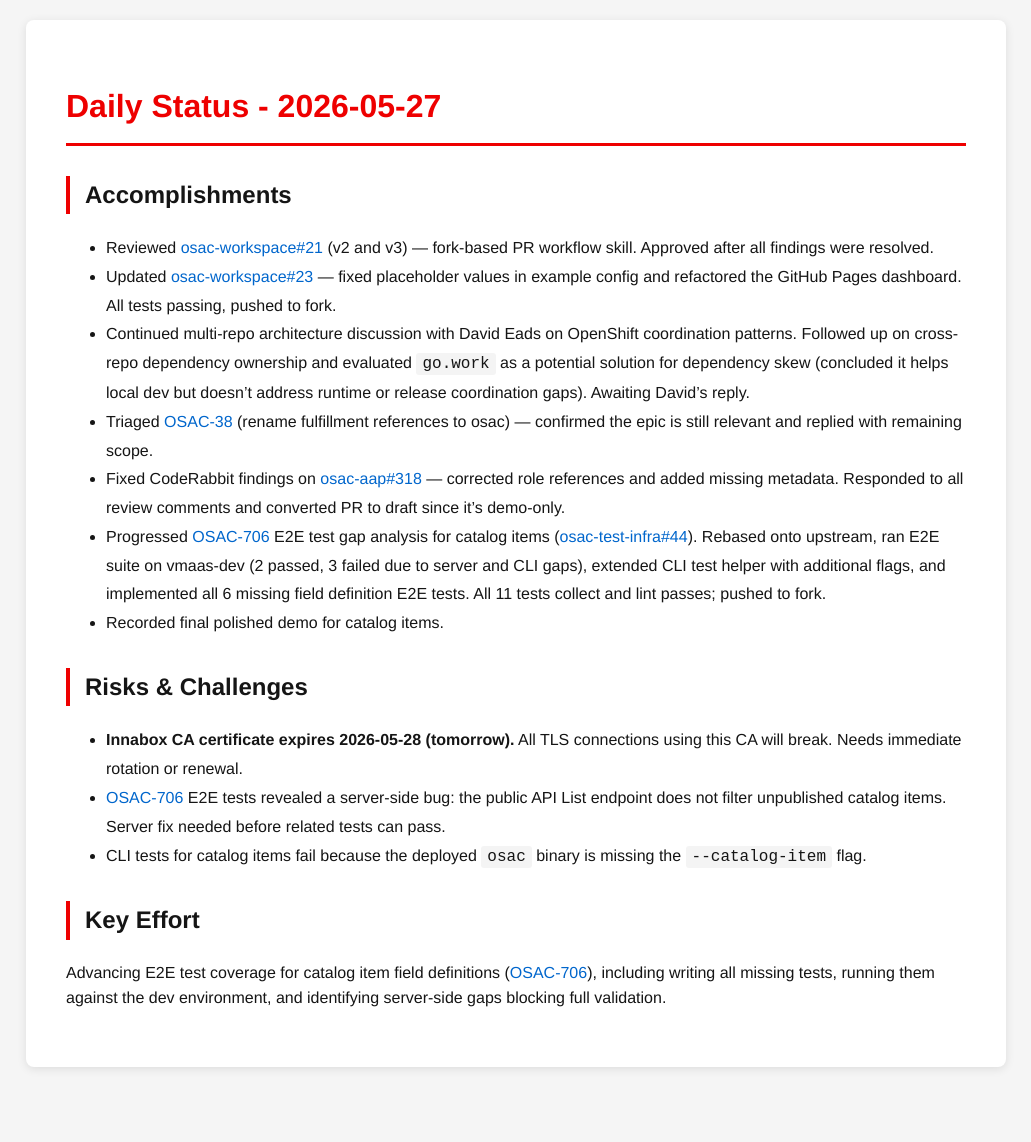
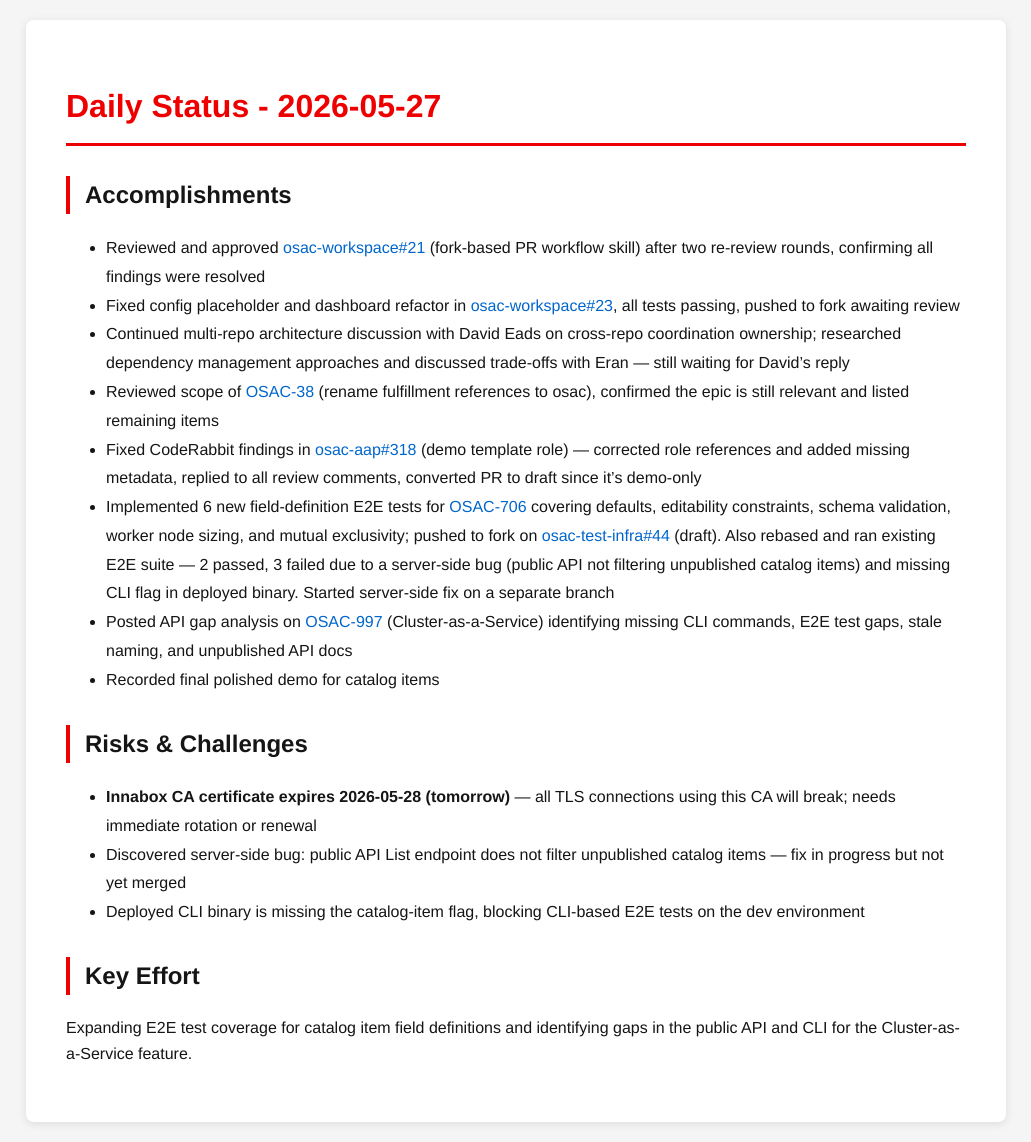
Before and after one commit to tzvatot/daily-status, a Jekyll site: the page built from 2026-05-27.md, in a window 1280 px wide. Shown: the whole page, without its empty margins (124-1155 px from the left). Built offline with Jekyll 4.4.1, drawn with Linux system fonts in a browser that asks for light colours; before the commit the page ends 1087 px from its top, so only the background shows below that.

Commit message:
Daily status update - 2026-05-27

```diff
--- a/2026-05-27.md
+++ b/2026-05-27.md
@@ -7,18 +7,19 @@
 # Daily Status - 2026-05-27
 
 ## Accomplishments
-- Reviewed [osac-workspace#21](https://github.com/osac-project/osac-workspace/pull/21) (v2 and v3) — fork-based PR workflow skill. Approved after all findings were resolved.
-- Updated [osac-workspace#23](https://github.com/osac-project/osac-workspace/pull/23) — fixed placeholder values in example config and refactored the GitHub Pages dashboard. All tests passing, pushed to fork.
-- Continued multi-repo architecture discussion with David Eads on OpenShift coordination patterns. Followed up on cross-repo dependency ownership and evaluated `go.work` as a potential solution for dependency skew (concluded it helps local dev but doesn't address runtime or release coordination gaps). Awaiting David's reply.
-- Triaged [OSAC-38](https://redhat.atlassian.net/browse/OSAC-38) (rename fulfillment references to osac) — confirmed the epic is still relevant and replied with remaining scope.
-- Fixed CodeRabbit findings on [osac-aap#318](https://github.com/osac-project/osac-aap/pull/318) — corrected role references and added missing metadata. Responded to all review comments and converted PR to draft since it's demo-only.
-- Progressed [OSAC-706](https://redhat.atlassian.net/browse/OSAC-706) E2E test gap analysis for catalog items ([osac-test-infra#44](https://github.com/osac-project/osac-test-infra/pull/44)). Rebased onto upstream, ran E2E suite on vmaas-dev (2 passed, 3 failed due to server and CLI gaps), extended CLI test helper with additional flags, and implemented all 6 missing field definition E2E tests. All 11 tests collect and lint passes; pushed to fork.
-- Recorded final polished demo for catalog items.
+- Reviewed and approved [osac-workspace#21](https://github.com/osac-project/osac-workspace/pull/21) (fork-based PR workflow skill) after two re-review rounds, confirming all findings were resolved
+- Fixed config placeholder and dashboard refactor in [osac-workspace#23](https://github.com/osac-project/osac-workspace/pull/23), all tests passing, pushed to fork awaiting review
+- Continued multi-repo architecture discussion with David Eads on cross-repo coordination ownership; researched dependency management approaches and discussed trade-offs with Eran — still waiting for David's reply
+- Reviewed scope of [OSAC-38](https://redhat.atlassian.net/browse/OSAC-38) (rename fulfillment references to osac), confirmed the epic is still relevant and listed remaining items
+- Fixed CodeRabbit findings in [osac-aap#318](https://github.com/osac-project/osac-aap/pull/318) (demo template role) — corrected role references and added missing metadata, replied to all review comments, converted PR to draft since it's demo-only
+- Implemented 6 new field-definition E2E tests for [OSAC-706](https://redhat.atlassian.net/browse/OSAC-706) covering defaults, editability constraints, schema validation, worker node sizing, and mutual exclusivity; pushed to fork on [osac-test-infra#44](https://github.com/osac-project/osac-test-infra/pull/44) (draft). Also rebased and ran existing E2E suite — 2 passed, 3 failed due to a server-side bug (public API not filtering unpublished catalog items) and missing CLI flag in deployed binary. Started server-side fix on a separate branch
+- Posted API gap analysis on [OSAC-997](https://redhat.atlassian.net/browse/OSAC-997) (Cluster-as-a-Service) identifying missing CLI commands, E2E test gaps, stale naming, and unpublished API docs
+- Recorded final polished demo for catalog items
 
 ## Risks & Challenges
-- **Innabox CA certificate expires 2026-05-28 (tomorrow).** All TLS connections using this CA will break. Needs immediate rotation or renewal.
-- [OSAC-706](https://redhat.atlassian.net/browse/OSAC-706) E2E tests revealed a server-side bug: the public API List endpoint does not filter unpublished catalog items. Server fix needed before related tests can pass.
-- CLI tests for catalog items fail because the deployed `osac` binary is missing the `--catalog-item` flag.
+- **Innabox CA certificate expires 2026-05-28 (tomorrow)** — all TLS connections using this CA will break; needs immediate rotation or renewal
+- Discovered server-side bug: public API List endpoint does not filter unpublished catalog items — fix in progress but not yet merged
+- Deployed CLI binary is missing the catalog-item flag, blocking CLI-based E2E tests on the dev environment
 
 ## Key Effort
-Advancing E2E test coverage for catalog item field definitions ([OSAC-706](https://redhat.atlassian.net/browse/OSAC-706)), including writing all missing tests, running them against the dev environment, and identifying server-side gaps blocking full validation.
+Expanding E2E test coverage for catalog item field definitions and identifying gaps in the public API and CLI for the Cluster-as-a-Service feature.
```
